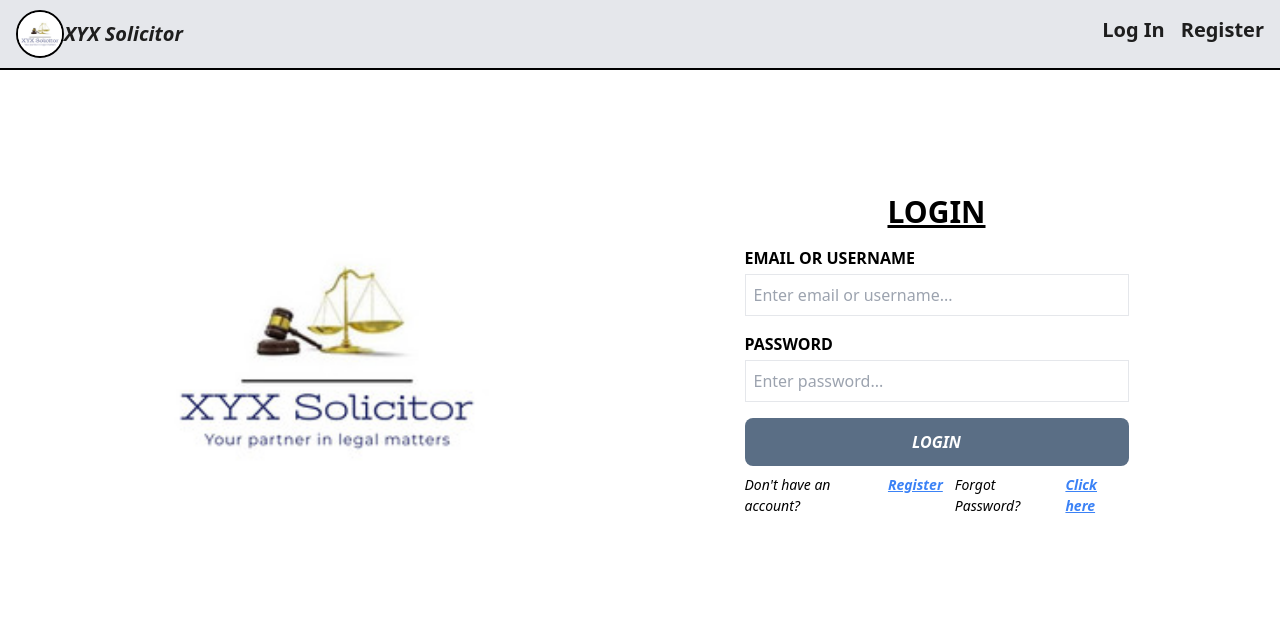
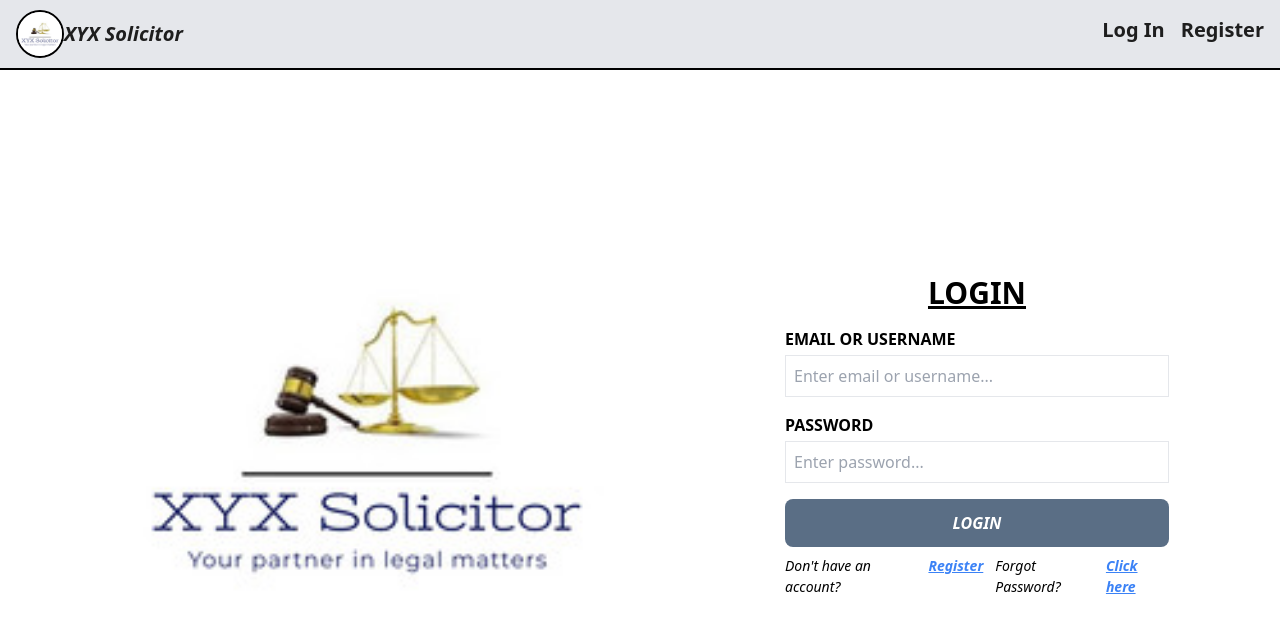
Before and after one commit to Adeyod/solicitor-app-frontend, a React (Vite) app: page /login in a window 1280 px wide. Shown: the top 630 px of the page. Built offline with nearby package versions, Linux system fonts and the light colour scheme.

Commit message:
added backend url to the frontend

```diff
--- a/src/hooks/ApiRoutes.ts
+++ b/src/hooks/ApiRoutes.ts
@@ -1,4 +1,4 @@
-const host = 'http://localhost:1010/api';
+const host = 'https://solicitor-app-backend.onrender.com/api';
 
 const RegisterRoute = `${host}/auth/register`;
 const logoutRoute = `${host}/auth/logout`;
--- a/src/pages/Loginpage.tsx
+++ b/src/pages/Loginpage.tsx
@@ -3,7 +3,6 @@ import { motion } from 'framer-motion';
 import { toast } from 'react-toastify';
 import axios from 'axios';
 
-import ImageFile from '../components/ImageFile';
 import {
   LoginFormData,
   LoginFormDataKey,
@@ -17,7 +16,7 @@ import {
   RegisterButtonStyle,
   RegisterButtonTextStyle,
 } from '../constants/styles';
-// import { LoginRoute } from '../hooks/ApiRoutes';
+import companyLogo from '/src/images/companyLogo.png';
 import { joiLoginValidationSchema } from '../hooks/validation';
 import { useDispatch, useSelector } from 'react-redux';
 import {
@@ -113,7 +112,7 @@ const LoginPage = () => {
         transition={{ type: 'spring', stiffness: 20, duration: 5 }}
         initial={{ x: '-100vw', opacity: 0 }}
       >
-        <ImageFile />
+        <img src={companyLogo} className="w-[40vw]" />
       </motion.div>
       <form
         action=""
--- a/src/pages/RegisterPage.tsx
+++ b/src/pages/RegisterPage.tsx
@@ -2,6 +2,7 @@ import React, { useState } from 'react';
 import { motion } from 'framer-motion';
 import { toast } from 'react-toastify';
 import axios from 'axios';
+import companyLogo from '/src/images/companyLogo.png';
 
 import Form from '../components/Form';
 import Phone from '../components/Phone';
@@ -13,7 +14,6 @@ import {
   RegisterButtonStyle,
   RegisterButtonTextStyle,
 } from '../constants/styles';
-import ImageFile from '../components/ImageFile';
 import { joiRegisterValidationSchema } from '../hooks/validation';
 import { Link } from 'react-router-dom';
 
@@ -125,7 +125,7 @@ const RegisterPage = () => {
         transition={{ type: 'spring', stiffness: 20, duration: 5 }}
         initial={{ x: '-100vw', opacity: 0 }}
       >
-        <ImageFile />
+        <img src={companyLogo} className="w-[40vw]" />
       </motion.div>
       <form
         action=""
```
